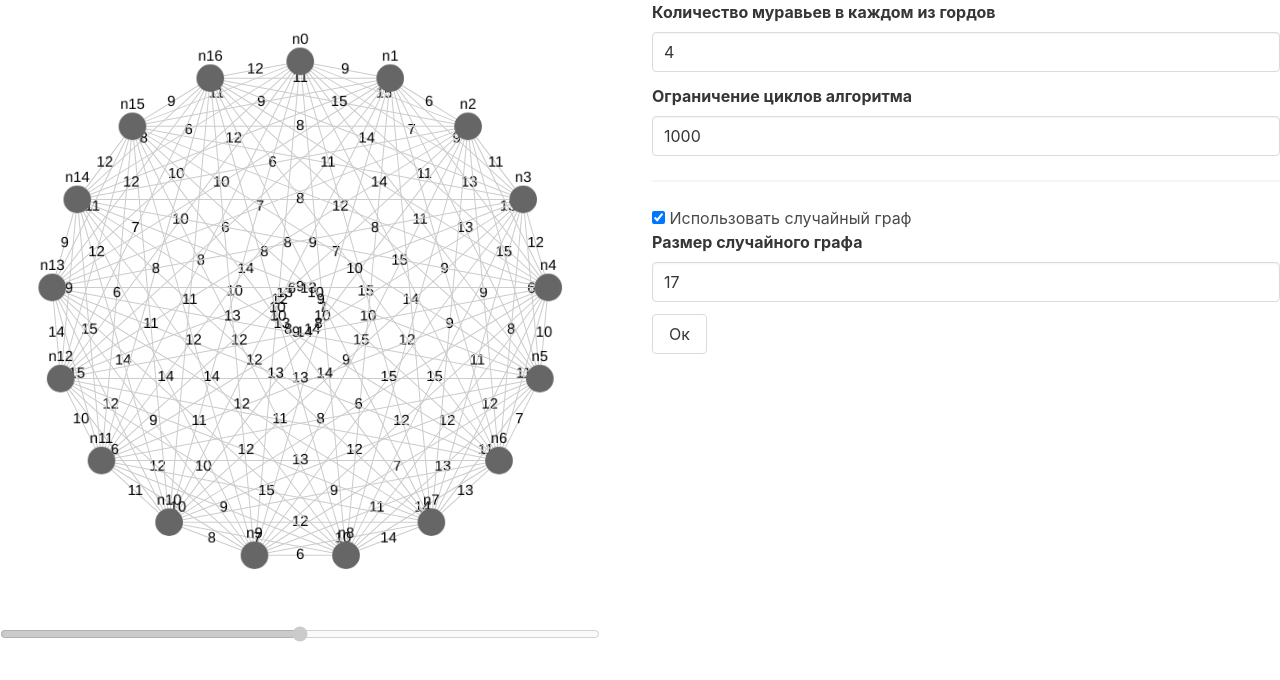
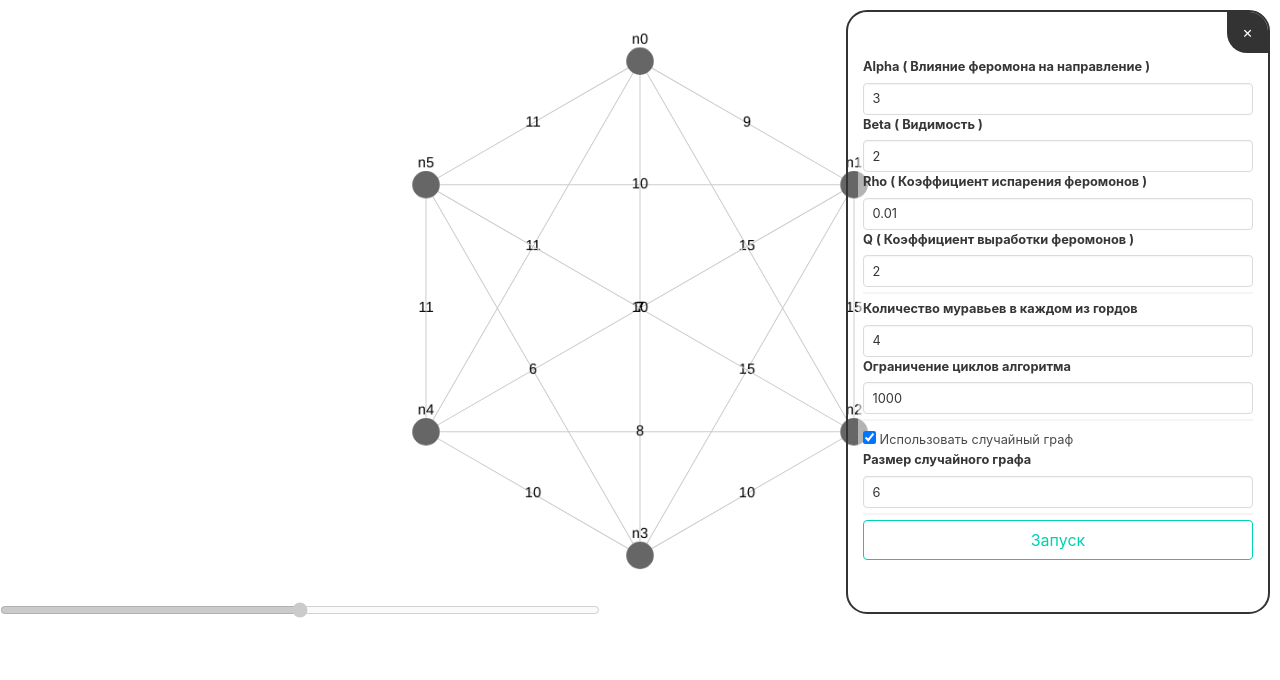
Before and after one commit to Mikrikle/AntColonyOptimization, a website built with webpack: page dist/index.html in a window 1280 px wide. Built offline with nearby package versions, Linux system fonts and the light colour scheme.

Commit message:
Update user interface

```diff
--- a/src/ant-worker.ts
+++ b/src/ant-worker.ts
@@ -61,9 +61,14 @@ class AntColonyOptimization {
    * @param citiesMatrix список расстояний между городами
    * @param antCount количество муравьев в каждом из городов
    */
-  run(citiesMatrix: number[][], antCount: number, maxAttempts = 1000): void {
-    this.distances = citiesMatrix;
-    this.ants = this.initAnts(antCount);
+  run(data: AntWorkerRequest): void {
+    this.distances = data.graph;
+    this.ants = this.initAnts(data.numAntsPerVertex);
+    let maxAttempts = data.attempts;
+    this.alpha = data.paramAlpha;
+    this.beta = data.paramBeta;
+    this.rho = data.paramRho;
+    this.Q = data.paramQ;
     this.initPheromones();
 
     console.log("Число городов = " + this.numCities);
@@ -319,9 +324,5 @@ const antColonyOptimization = new AntColonyOptimization();
 self.onmessage = (message: any) => {
   let request = message.data as AntWorkerRequest;
 
-  antColonyOptimization.run(
-    request.graph,
-    request.numAntsPerVertex,
-    request.attempts
-  );
+  antColonyOptimization.run(request);
 };
--- a/src/app.ts
+++ b/src/app.ts
@@ -1,28 +1,51 @@
 import { CytoscapeService } from "./cytoscape-service";
 import { AntWorkerRequest, AntWorkerResponse } from "./message-models";
-import "./main.css"
+import "./main.css";
 
-const graphRandomUse = document.getElementById("graph-random-use") as HTMLInputElement;
-const graphRandomSize = document.getElementById("graph-random-size") as HTMLInputElement;
+const graphRandomUse = document.getElementById(
+  "graph-random-use"
+) as HTMLInputElement;
+const graphRandomSize = document.getElementById(
+  "graph-random-size"
+) as HTMLInputElement;
 const numAnts = document.getElementById("num-ants") as HTMLInputElement;
 const numAttempts = document.getElementById("num-attempts") as HTMLInputElement;
-const settingsSubmit = document.getElementById("settings-submit") as HTMLButtonElement;
+const settingsSubmit = document.getElementById(
+  "settings-submit"
+) as HTMLButtonElement;
+
+const paramAlpha = document.getElementById("param-alpha") as HTMLButtonElement;
+const paramBeta = document.getElementById("param-beta") as HTMLButtonElement;
+const paramRho = document.getElementById("param-rho") as HTMLButtonElement;
+const paramQ = document.getElementById("param-q") as HTMLInputElement;
 
 graphRandomUse.onchange = (e) => {
-    graphRandomSize.disabled = !graphRandomUse.checked;
-}
+  graphRandomSize.disabled = !graphRandomUse.checked;
+};
 
 settingsSubmit.onclick = (e) => {
   attemptsRange.disabled = true;
   let graph = makeGraphDistances(+graphRandomSize.value);
-  antColony.postMessage(new AntWorkerRequest(graph, +numAnts.value, +numAttempts.value));
+  antColony.postMessage(
+    new AntWorkerRequest(
+      graph,
+      +numAnts.value,
+      +numAttempts.value,
+      +paramAlpha.value,
+      +paramBeta.value,
+      +paramRho.value,
+      +paramQ.value
+    )
+  );
   cy.drawGraph(graph);
-}
+};
 
 const cy = new CytoscapeService();
 const antColony = new Worker(new URL("./ant-worker.ts", import.meta.url));
 const output = document.getElementById("output") as HTMLDivElement;
-const attemptsRange = document.getElementById("attempts-range") as HTMLInputElement;
+const attemptsRange = document.getElementById(
+  "attempts-range"
+) as HTMLInputElement;
 attemptsRange.disabled = true;
 
 const antData: AntWorkerResponse[] = [];
@@ -46,8 +69,6 @@ attemptsRange.onchange = (event) => {
   cy.colorizedGraph(antData[+attemptsRange.value].pheromones);
 };
 
-
-
 // тестовый граф
 function makeGraphDistances(size: number) {
   let dists: number[][] = Array<number[]>(size);
@@ -63,5 +84,4 @@ function makeGraphDistances(size: number) {
   return dists;
 }
 
-
 settingsSubmit.click();
--- a/src/main.css
+++ b/src/main.css
@@ -1,7 +1,100 @@
 @import "../node_modules/bulma/css/bulma.min.css";
 
+#cy-container {
+  display: flex;
+  justify-content: center;
+}
 #cy {
-  width: 600px;
   height: 600px;
+  width: 95vw;
   display: block;
+  z-index: 1;
 }
+
+/* menu */
+#menu {
+  z-index: 9999;
+}
+#parametrs {
+  background-color: rgba(255, 255, 255, 0.5);
+}
+#parametrs input {
+  font-size: 0.8rem;
+}
+#parametrs label {
+  font-size: 0.8rem;
+}
+#parametrs .field {
+  margin: 0 5px;
+}
+#parametrs hr {
+  margin: 5px;
+}
+
+.input:invalid {
+  border-color: #f14668;
+}
+
+#menu {
+  position: absolute;
+  right: 0;
+  margin: 10px;
+  border: 2px solid #333;
+  border-radius: 21px;
+  min-width: 40px;
+  min-height: 40px;
+  overflow: hidden;
+}
+#menu > input {
+  display: none;
+}
+#menu > input:checked ~ label span:last-child {
+  display: none;
+}
+#menu > input:not(:checked) ~ label span:first-child {
+  display: none;
+}
+#menu > label {
+  display: block;
+  position: absolute;
+  right: 0px;
+  top: 0px;
+  user-select: none;
+  width: 41px;
+  height: 41px;
+  text-align: center;
+  line-height: 40px;
+  background: #333;
+  color: white;
+  border-bottom-left-radius: 20px;
+  cursor: pointer;
+}
+#menu > div {
+  overflow-x: auto;
+  width: 0;
+  height: 0;
+  margin: 0;
+  padding: 0;
+  transition: width 0.5s, height 0.5s;
+}
+
+#menu > input:checked ~ div {
+  width: 400px;
+  height: 550px;
+  margin: 45px 10px 5px 10px;
+}
+@media (max-width: 400px) {
+  #menu > input:checked ~ div {
+    width: 100vw;
+    height: 400px;
+    margin: 45px 10px 5px 10px;
+  }
+}
+
+#menu > div li a {
+  display: block;
+  width: 200px;
+  height: 30px;
+  text-align: center;
+  transition: 0.5s;
+}
--- a/src/message-models.ts
+++ b/src/message-models.ts
@@ -12,6 +12,11 @@ export class AntWorkerRequest {
     constructor(
       public graph: number[][],
       public numAntsPerVertex: number,
-      public attempts: number
+      public attempts: number,
+
+      public paramAlpha: number,
+      public paramBeta: number,
+      public paramRho: number,
+      public paramQ : number
     ) {}
   }
```
Also changed, not shown: dist/index.html, dist/src_ant-worker_ts.app-bundle.js, 1 other file.
